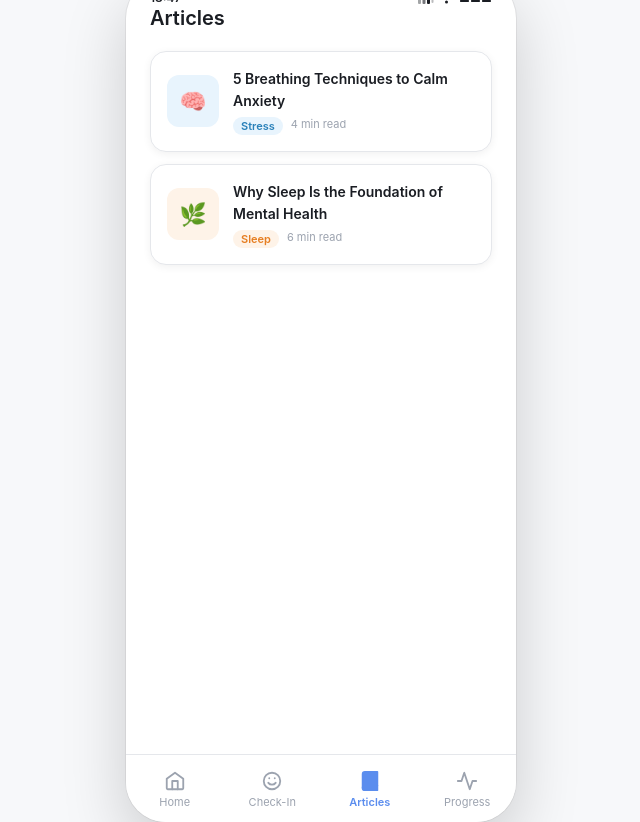
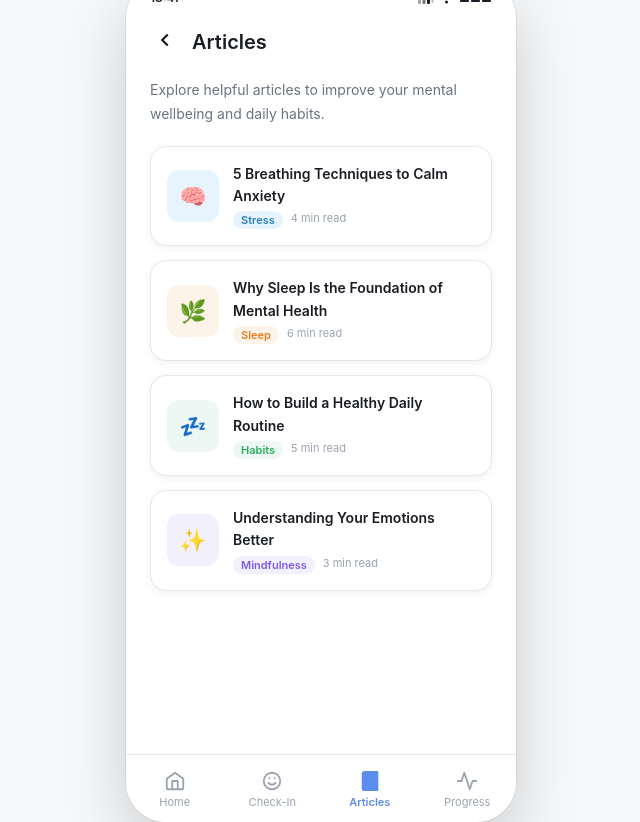
Before and after one commit to awaisq5/mind-check, a React (Vite) app in the folder client/: page /articles in a window 1280 px wide. Shown: the whole page, without its empty margins (319-959 px from the left). Built offline with nearby package versions, Linux system fonts and the light colour scheme; no server answers; sample sign-in values are in the browser's storage.

Commit message:
articles under works

```diff
--- a/client/src/pages/Articles.jsx
+++ b/client/src/pages/Articles.jsx
@@ -4,16 +4,24 @@ import ArticleCard from '../components/ArticleCard'
 
 const ARTICLES = [
   {
-    id: 'breathing',
     title: '5 Breathing Techniques to Calm Anxiety',
     category: 'Stress',
     readTime: 4,
   },
   {
-    id: 'sleep',
     title: 'Why Sleep Is the Foundation of Mental Health',
     category: 'Sleep',
     readTime: 6,
+  },
+  {
+    title: 'How to Build a Healthy Daily Routine',
+    category: 'Habits',
+    readTime: 5,
+  },
+  {
+    title: 'Understanding Your Emotions Better',
+    category: 'Mindfulness',
+    readTime: 3,
   },
 ]
 
@@ -23,15 +31,47 @@ export default function Articles() {
   return (
     <>
       <div className="screen">
-        <h2 style={{ marginBottom: 20 }}>Articles</h2>
+        {/* HEADER */}
+        <div style={{ display: 'flex', alignItems: 'center', gap: 12, padding: '20px 0 20px' }}>
+          <button
+            onClick={() => navigate(-1)}
+            style={{
+              background: 'none',
+              border: 'none',
+              cursor: 'pointer',
+              padding: 4,
+              borderRadius: 8,
+            }}
+          >
+            <svg
+              width="22"
+              height="22"
+              viewBox="0 0 24 24"
+              fill="none"
+              stroke="var(--color-text)"
+              strokeWidth="2.5"
+            >
+              <polyline points="15 18 9 12 15 6" />
+            </svg>
+          </button>
 
-        <div style={{ display: 'flex', flexDirection: 'column', gap: 12 }}>
-          {ARTICLES.map((a, i) => (
+          <h2>Articles</h2>
+        </div>
+
+        {/* DESCRIPTION */}
+        <p style={{ marginBottom: 20, lineHeight: 1.7 }}>
+          Explore helpful articles to improve your mental wellbeing and daily habits.
+        </p>
+
+        {/* ARTICLES LIST */}
+        <div style={{ display: 'flex', flexDirection: 'column', gap: 14 }}>
+          {ARTICLES.map((article, i) => (
             <ArticleCard
-              key={a.id}
-              {...a}
+              key={i}
+              title={article.title}
+              category={article.category}
+              readTime={article.readTime}
               index={i}
-              to={`/articles/${a.id}`}   // ✅ IMPORTANT
             />
           ))}
         </div>
```
